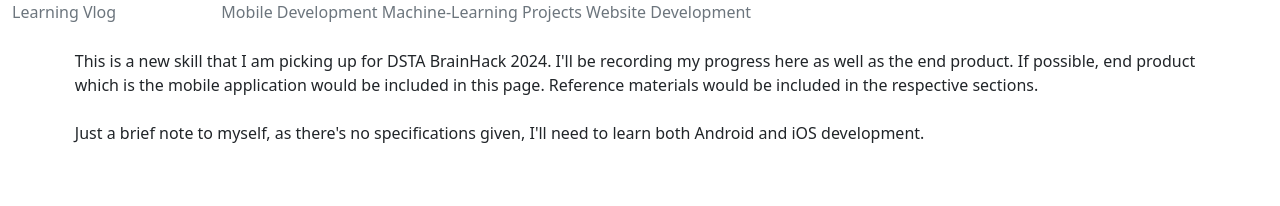
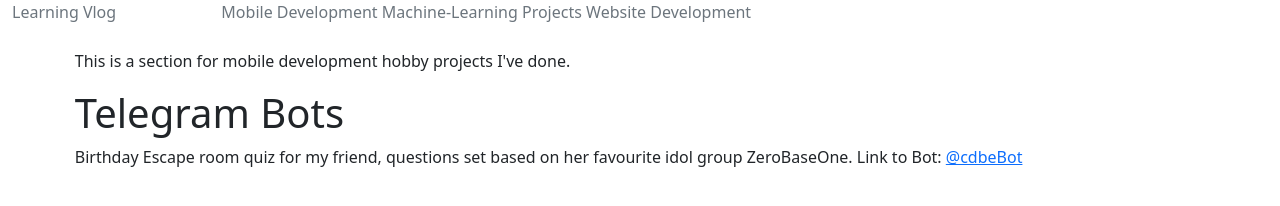
Before and after one commit to tangxy0321/personal_web, a plain HTML site: page docs/mobdev.html in a window 1280 px wide. Drawn offline with nearby package versions, Linux system fonts and the light colour scheme.

Commit message:
Include birthday quiz tele bot content

```diff
--- a/docs/mobdev.html
+++ b/docs/mobdev.html
@@ -19,11 +19,11 @@
         <!-- Content -->
         <div class="row" style="height:100%; padding-left: 5%; padding-right: 5%; padding-top: 2%;">
             <div class="pl-2">
-                <p>This is a new skill that I am picking up for DSTA BrainHack 2024. I'll be recording my progress here as well as the end product.
-                    If possible, end product which is the mobile application would be included in this page.
-                    Reference materials would be included in the respective sections.
-                    <br><br>
-                    Just a brief note to myself, as there's no specifications given, I'll need to learn both Android and iOS development.
+                <p>This is a section for mobile development hobby projects I've done.</p>
+                <h1>Telegram Bots</h1>
+                <p>
+                    Birthday Escape room quiz for my friend, questions set based on her favourite idol group ZeroBaseOne.
+                    Link to Bot: <a href="https://t.me/cdbeBot">@cdbeBot</a>
                 </p>
             </div>
         </div>
```
